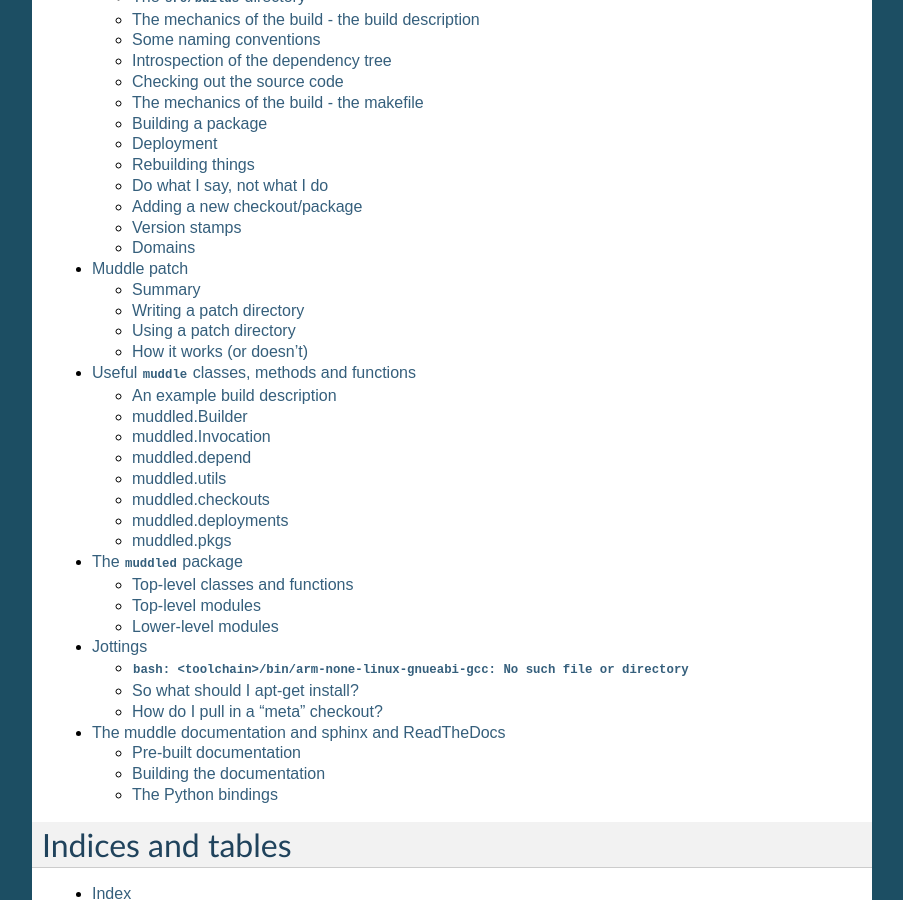
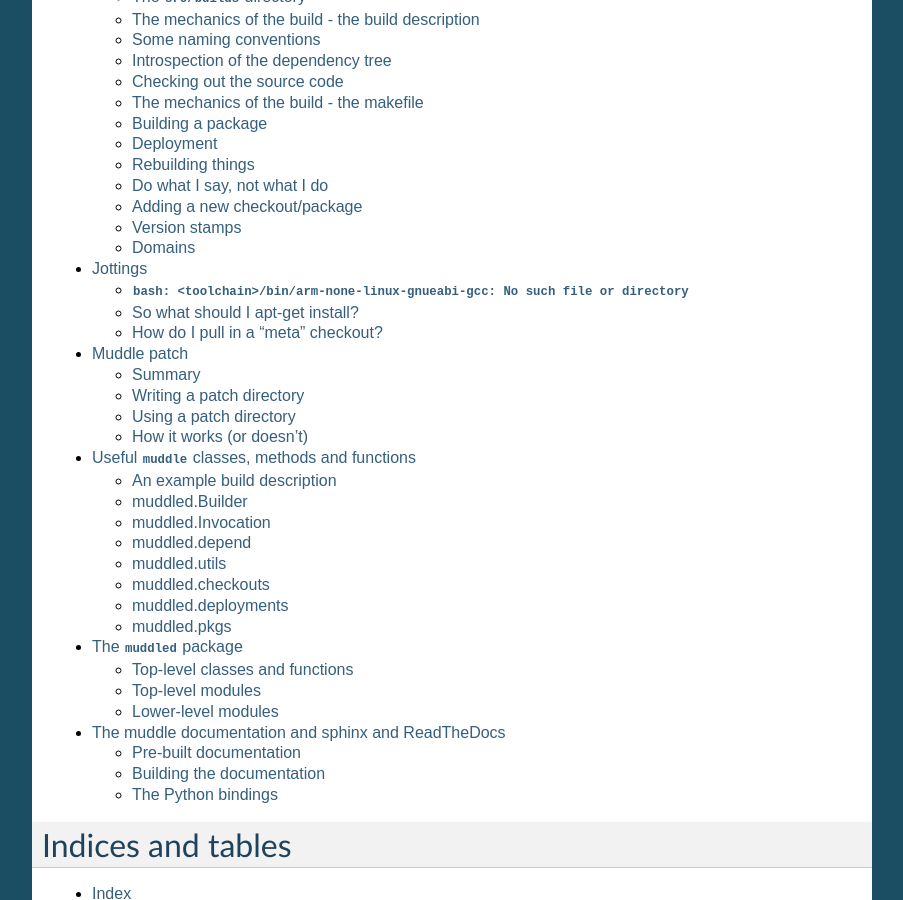
Before and after one commit to kynesim/muddle, a Sphinx documentation site: the page built from docs/index.txt, in a window 1280 px wide and 900 px high, scrolled down 560 px. Shown: the whole window, without its empty margins (198-1101 px from the left). Built offline with Sphinx 7.4.7, drawn with Linux system fonts in a browser that asks for light colours.

```diff
--- a/docs/index.txt
+++ b/docs/index.txt
@@ -12,10 +12,10 @@ Contents:
 
    README
    muddle-dirs
+   jottings
    muddle_patch.README
    muddle-useful
    muddle-package
-   jottings
    docs.readme
 
 
```
